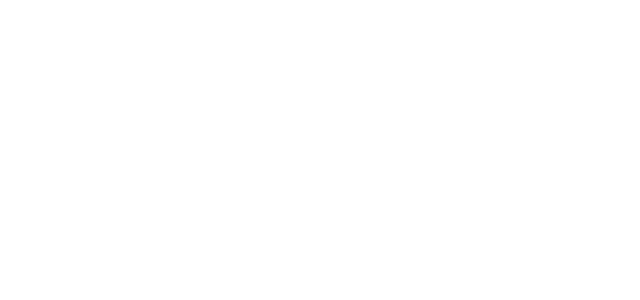
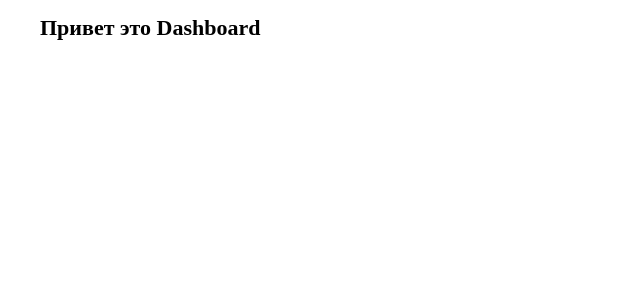
Before and after one commit to authweb/aquabook-automatisation, a React (Create React App) app: page /admin/dashboard in a window 1280 px wide. Before the commit this address had no page. Shown: the top 300 px of the page, without its empty margins (0-640 px from the left). Built offline with nearby package versions, Linux system fonts and the light colour scheme; the HTML template or start-up script is replaced by a standard one.

Commit message:
обновление роутов

```diff
--- a/src/App.jsx
+++ b/src/App.jsx
@@ -1,13 +1,21 @@
 import React, { useState } from 'react';
 import { Route, Routes } from 'react-router-dom';
 import './scss/styles.scss'; // добавляем импорт стилей
-import { HomePage, Appointment, AuthPage, Profile, PersonalInfo, CarInfoPage } from './pages';
+import {
+  HomePage,
+  Appointment,
+  AuthPage,
+  Profile,
+  PersonalInfo,
+  CarInfoPage,
+  Dashboard,
+} from './pages';
 import { UserContext } from './contexts/UserContexts';
 import AuthProvider from './contexts/AuthContexts';
 
 const App = () => {
   //   const { user } = useContext(AuthContext);
-  const [clients, setUser] = useState(null);
+  const [clients, setClients] = useState(null);
   //   console.log(user.first_name);
   return (
     <div className="App">
@@ -15,14 +23,18 @@
         {/* <h1>User: {user && user.first_name}</h1> */}
         {/* first_name={user.first_name} */}
         <AuthProvider>
-          <UserContext.Provider value={{ clients, setUser }}>
+          <UserContext.Provider value={{ clients, setClients }}>
             <Routes>
               <Route path="/" element={<HomePage />} />
               <Route path="/appointment" element={<Appointment />} />
               <Route path="/auth" element={<AuthPage />} />
-              <Route path="/profile/:clients_id" element={<Profile />} />
-              <Route path="/profile/:clients_id/personal-info" element={<PersonalInfo />} />
-              <Route path="/profile/:clients_id/personal-info/car-info" element={<CarInfoPage />} />
+              <Route path="profile/:clients_id">
+                <Route index element={<Profile />} />
+                <Route path="personal-info" element={<PersonalInfo />}>
+                  <Route path="car-info" element={<CarInfoPage />} />
+                </Route>
+              </Route>
+              <Route path="/admin/dashboard/" element={<Dashboard />} />
             </Routes>
           </UserContext.Provider>
         </AuthProvider>
--- a/src/pages/Dashboard/Dashboard.jsx
+++ b/src/pages/Dashboard/Dashboard.jsx
@@ -0,0 +1,11 @@
+import React from 'react';
+
+const Dashboard = () => {
+  return (
+    <div>
+      <h1>Привет это Dashboard</h1>
+    </div>
+  );
+};
+
+export default Dashboard;
--- a/src/pages/index.js
+++ b/src/pages/index.js
@@ -4,3 +4,4 @@
 export { default as Profile } from './Profile/Profile';
 export { default as PersonalInfo } from './Profile/PersonalInfo';
 export { default as CarInfoPage } from './CarInfoPage/CarInfoPage';
+export { default as Dashboard } from './Dashboard/Dashboard';
```
